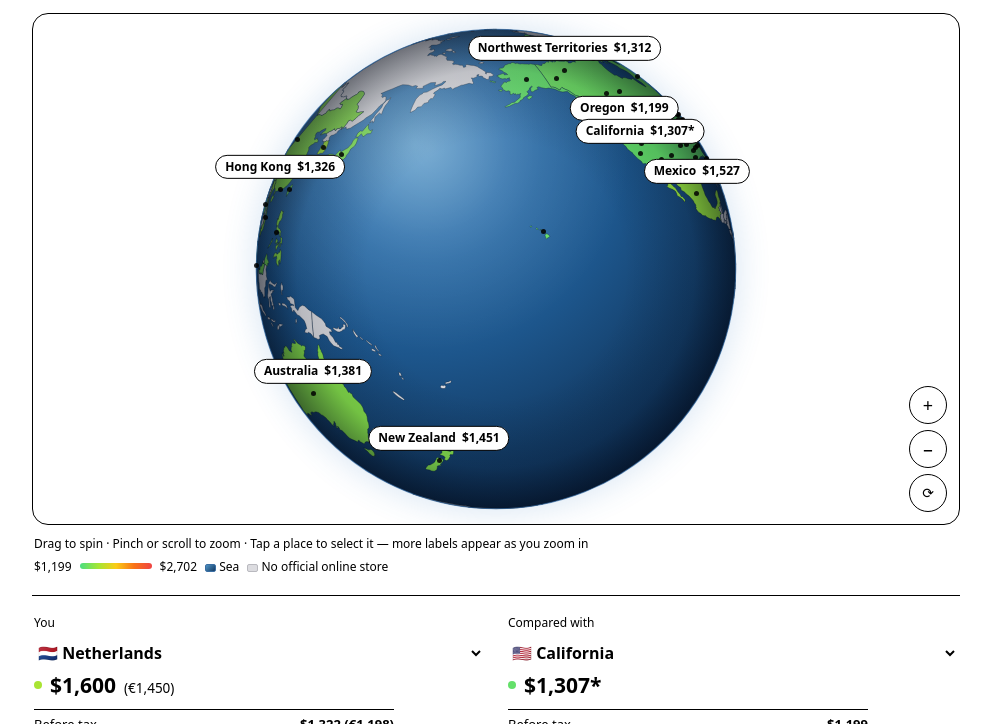
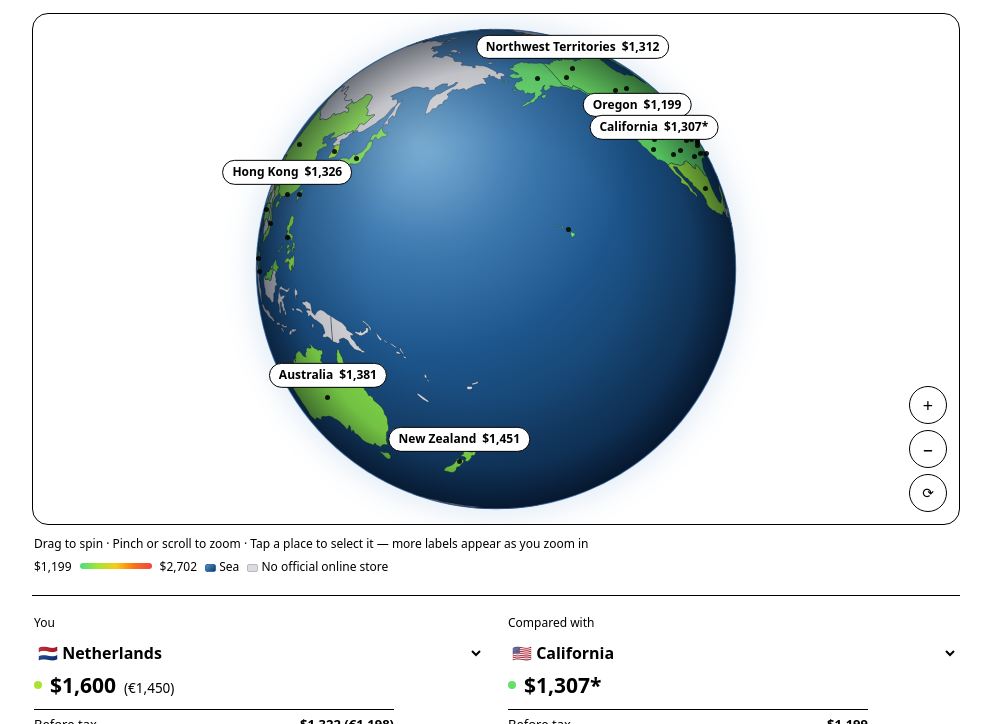
Before and after one commit to juliantran29/tech-prices-globe, a plain HTML site: page index.html in a window 1280 px wide. Shown: the part 798-1522 px from the top of the page, without its empty margins (144-1135 px from the left). Drawn offline with Linux system fonts and the light colour scheme.

Commit message:
Fix globe auto-spin: rAF loop, resumes after 2.5s idle at any zoom

```diff
--- a/index.html
+++ b/index.html
@@ -601,7 +601,29 @@ function initGlobe(){
   fitGlobe();drawGlobe();
   bindGlobeControls();
   window.addEventListener('resize',function(){fitGlobe();drawGlobe();});
-  if(!reduceMotion){setInterval(function(){if(Date.now()-lastInteract>3500&&pointers.size===0&&zoomK<=1.01&&!anim){rotation[0]+=0.12;drawGlobe();}},50);}
+  // Auto-spin: a requestAnimationFrame loop (setInterval is throttled by
+  // browsers and the old zoomK<=1.01 gate disabled spinning for the whole
+  // session after any tap, because every tap zooms to 2.6x). The globe now
+  // turns slowly whenever it has been idle for 2.5s, at ANY zoom level, and
+  // pauses only while the user is dragging / pinching or while a focus/zoom
+  // animation is running — then it resumes on its own.
+  (function(){
+    var lastDraw=0;
+    function spin(t){
+      requestAnimationFrame(spin);
+      if(!lastDraw){lastDraw=t;return;}
+      var dt=t-lastDraw;
+      if(document.hidden)return;
+      if(pointers.size!==0||anim)return;
+      if(Date.now()-lastInteract<2500)return;
+      if(dt<30)return; // redraw at ~30fps: a full border redraw each frame is heavy
+      lastDraw=t;
+      rotation[0]+=Math.min(dt,120)*0.004; // 4 degrees per second, time-based so speed is steady
+      if(rotation[0]>=360)rotation[0]-=360;
+      drawGlobe();
+    }
+    requestAnimationFrame(spin);
+  })();
 }
 var pointers=new Map(),pinch=null,anim=null,dragStart=null;
 function cancelAnim(){if(anim){cancelAnimationFrame(anim.id);anim=null;}}
```
